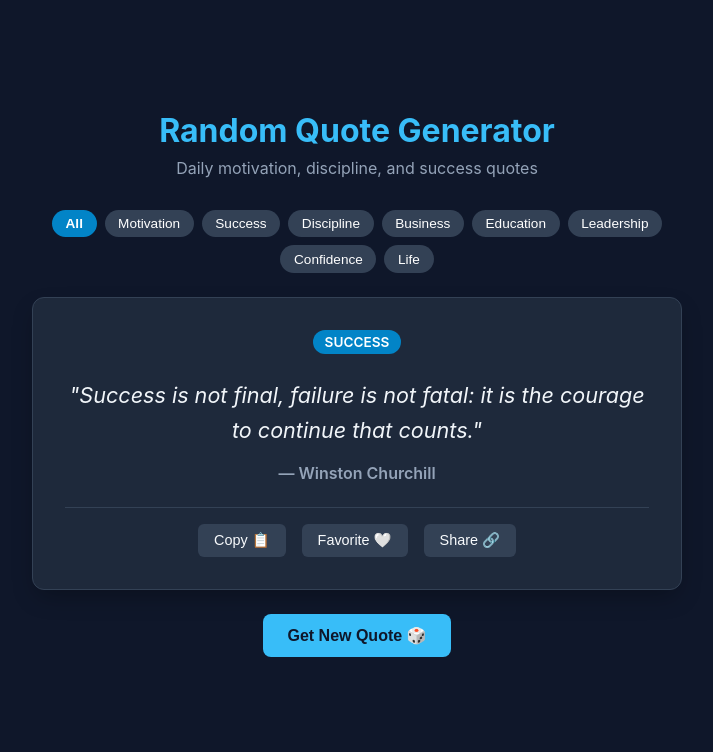
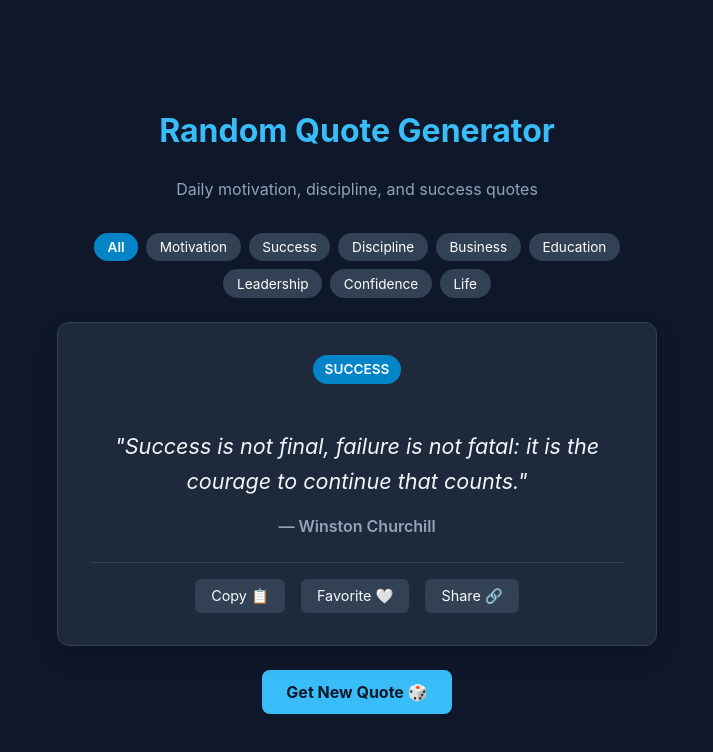
Before and after one commit to XenoSpace-767/CodeAlpha_RandomQuoteGenerator, a React (Vite) app: page / in a window 1280 px wide. Shown: the top 752 px of the page, without its empty margins (283-996 px from the left). Built offline with nearby package versions, Linux system fonts and the light colour scheme.

Commit message:
Phase 5 complete: Add animations, UI styling polish, and verified production build

```diff
--- a/src/components/QuoteCard.jsx
+++ b/src/components/QuoteCard.jsx
@@ -25,6 +25,8 @@ export default function QuoteCard({ quote, isFavorite, onToggleFavorite }) {
 
   return (
     <div
+      key={quote.id}
+      className="quote-animate"
       style={{
         backgroundColor: "#1e293b",
         padding: "2rem",
@@ -73,7 +75,6 @@ export default function QuoteCard({ quote, isFavorite, onToggleFavorite }) {
         — {quote.author}
       </h3>
 
-      {/* Action Buttons Row */}
       <div
         style={{
           display: "flex",
--- a/src/index.css
+++ b/src/index.css
@@ -1,14 +1,15 @@
-* {
-  box-sizing: border-box;
-  margin: 0;
-  padding: 0;
+:root {
+  font-family: Inter, system-ui, Avenir, Helvetica, Arial, sans-serif;
+  line-height: 1.5;
+  font-weight: 400;
+  color-scheme: dark;
+  color: #f8fafc;
+  background-color: #0f172a;
 }
 
 body {
-  font-family: -apple-system, BlinkMacSystemFont, "Segoe UI", Roboto, Oxygen,
-    Ubuntu, Cantarell, "Open Sans", "Helvetica Neue", sans-serif;
-  background-color: #0f172a;
-  color: #f8fafc;
+  margin: 0;
+  min-width: 320px;
   min-height: 100vh;
   display: flex;
   justify-content: center;
@@ -18,5 +19,35 @@ body {
 
 #root {
   width: 100%;
-  max-width: 650px;
+  max-width: 600px;
+  margin: 0 auto;
 }
+
+button {
+  font-family: inherit;
+  transition: all 0.2s ease-in-out;
+}
+
+button:hover {
+  filter: brightness(1.15);
+  transform: translateY(-1px);
+}
+
+button:active {
+  transform: translateY(0);
+}
+
+@keyframes fadeIn {
+  from {
+    opacity: 0;
+    transform: translateY(6px);
+  }
+  to {
+    opacity: 1;
+    transform: translateY(0);
+  }
+}
+
+.quote-animate {
+  animation: fadeIn 0.35s ease-out forwards;
+}
```
